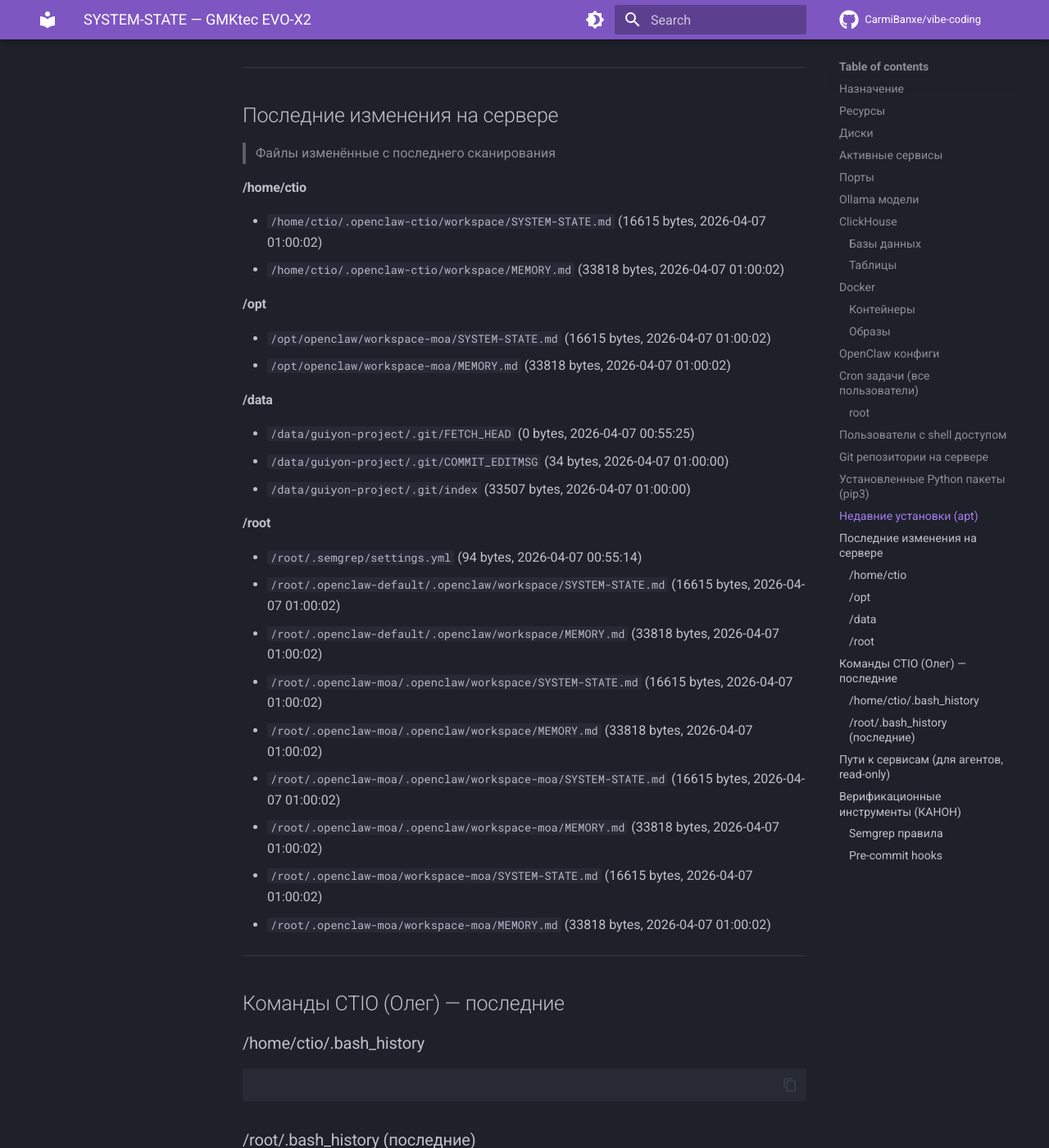
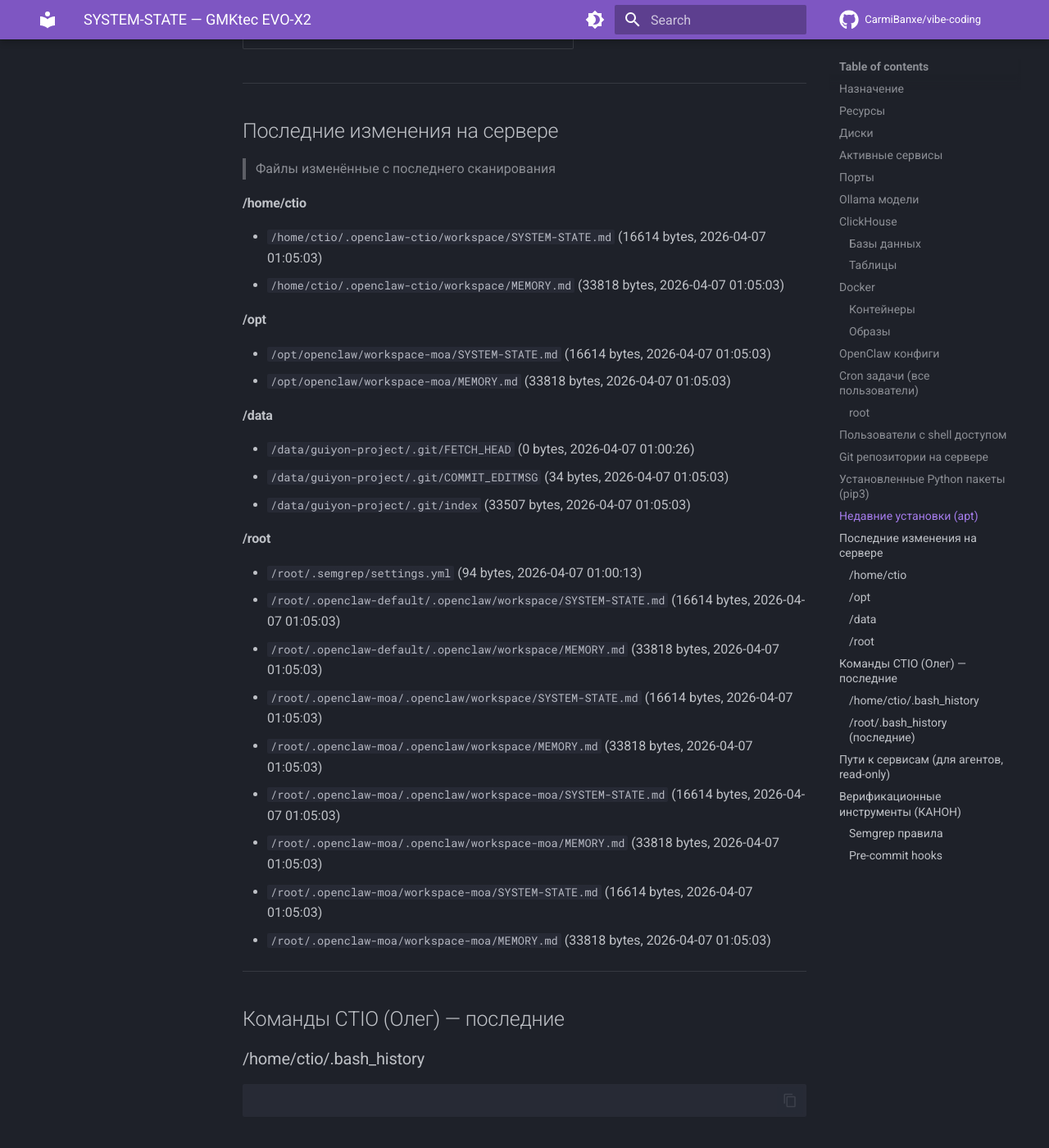
Before and after one commit to CarmiBanxe/vibe-coding, an MkDocs documentation site: the page built from docs/SYSTEM-STATE.md, in a window 1280 px wide and 1400 px high, scrolled down 13841 px. Shown: the whole window at 82% size. Built offline with MkDocs 1.6.1 and Material for MkDocs 9.7.7, drawn with Linux system fonts in a browser that asks for light colours; comment, search, counter and statistics services are not loaded; some of the changed text lies outside the part shown.

Commit message:
auto: SYSTEM-STATE v2 update (2026-04-07 01:05 CEST)

```diff
--- a/docs/SYSTEM-STATE.md
+++ b/docs/SYSTEM-STATE.md
@@ -1,6 +1,6 @@
 # SYSTEM-STATE — GMKtec EVO-X2
 > Автоматически обновляется каждые 5 минут
-> Последнее сканирование: 2026-04-07 01:00 CEST
+> Последнее сканирование: 2026-04-07 01:05 CEST
 > Источник: ctio-watcher.sh v2 (cron)
 
 ## Назначение
@@ -11,8 +11,8 @@
 ---
 
 ## Ресурсы
-- RAM: 11Gi / 30Gi (free: 2.3Gi)
-- Load: 2.33 2.32 2.32
+- RAM: 11Gi / 30Gi (free: 1.9Gi)
+- Load: 1.77 2.01 2.18
 - GPU VRAM used: 58.5 GB
 
 ## Диски
@@ -187,8 +188,8 @@
 | qwen3-banxe-v2:latest | 17.3 GB | 2026-04-03 |
 | qwen3-banxe:latest | 17.3 GB | 2026-04-02 |
 | qwen3:30b-a3b | 17.3 GB | 2026-04-02 |
+| huihui_ai/glm-4.7-flash-abliterated:latest | 17.5 GB | 2026-03-26 |
 | gurubot/gpt-oss-derestricted:20b | 14.7 GB | 2026-03-26 |
-| huihui_ai/glm-4.7-flash-abliterated:latest | 17.5 GB | 2026-03-26 |
 
 ## ClickHouse
 ### Базы данных
@@ -379,28 +380,28 @@
 
 
 #### /home/ctio
-- `/home/ctio/.openclaw-ctio/workspace/SYSTEM-STATE.md` (16615 bytes, 2026-04-07 01:00:02)
-- `/home/ctio/.openclaw-ctio/workspace/MEMORY.md` (33818 bytes, 2026-04-07 01:00:02)
+- `/home/ctio/.openclaw-ctio/workspace/SYSTEM-STATE.md` (16614 bytes, 2026-04-07 01:05:03)
+- `/home/ctio/.openclaw-ctio/workspace/MEMORY.md` (33818 bytes, 2026-04-07 01:05:03)
 
 #### /opt
-- `/opt/openclaw/workspace-moa/SYSTEM-STATE.md` (16615 bytes, 2026-04-07 01:00:02)
-- `/opt/openclaw/workspace-moa/MEMORY.md` (33818 bytes, 2026-04-07 01:00:02)
+- `/opt/openclaw/workspace-moa/SYSTEM-STATE.md` (16614 bytes, 2026-04-07 01:05:03)
+- `/opt/openclaw/workspace-moa/MEMORY.md` (33818 bytes, 2026-04-07 01:05:03)
 
 #### /data
-- `/data/guiyon-project/.git/FETCH_HEAD` (0 bytes, 2026-04-07 00:55:25)
-- `/data/guiyon-project/.git/COMMIT_EDITMSG` (34 bytes, 2026-04-07 01:00:00)
-- `/data/guiyon-project/.git/index` (33507 bytes, 2026-04-07 01:00:00)
+- `/data/guiyon-project/.git/FETCH_HEAD` (0 bytes, 2026-04-07 01:00:26)
+- `/data/guiyon-project/.git/COMMIT_EDITMSG` (34 bytes, 2026-04-07 01:05:03)
+- `/data/guiyon-project/.git/index` (33507 bytes, 2026-04-07 01:05:03)
 
 #### /root
-- `/root/.semgrep/settings.yml` (94 bytes, 2026-04-07 00:55:14)
-- `/root/.openclaw-default/.openclaw/workspace/SYSTEM-STATE.md` (16615 bytes, 2026-04-07 01:00:02)
-- `/root/.openclaw-default/.openclaw/workspace/MEMORY.md` (33818 bytes, 2026-04-07 01:00:02)
-- `/root/.openclaw-moa/.openclaw/workspace/SYSTEM-STATE.md` (16615 bytes, 2026-04-07 01:00:02)
-- `/root/.openclaw-moa/.openclaw/workspace/MEMORY.md` (33818 bytes, 2026-04-07 01:00:02)
-- `/root/.openclaw-moa/.openclaw/workspace-moa/SYSTEM-STATE.md` (16615 bytes, 2026-04-07 01:00:02)
-- `/root/.openclaw-moa/.openclaw/workspace-moa/MEMORY.md` (33818 bytes, 2026-04-07 01:00:02)
-- `/root/.openclaw-moa/workspace-moa/SYSTEM-STATE.md` (16615 bytes, 2026-04-07 01:00:02)
-- `/root/.openclaw-moa/workspace-moa/MEMORY.md` (33818 bytes, 2026-04-07 01:00:02)
+- `/root/.semgrep/settings.yml` (94 bytes, 2026-04-07 01:00:13)
+- `/root/.openclaw-default/.openclaw/workspace/SYSTEM-STATE.md` (16614 bytes, 2026-04-07 01:05:03)
+- `/root/.openclaw-default/.openclaw/workspace/MEMORY.md` (33818 bytes, 2026-04-07 01:05:03)
+- `/root/.openclaw-moa/.openclaw/workspace/SYSTEM-STATE.md` (16614 bytes, 2026-04-07 01:05:03)
+- `/root/.openclaw-moa/.openclaw/workspace/MEMORY.md` (33818 bytes, 2026-04-07 01:05:03)
+- `/root/.openclaw-moa/.openclaw/workspace-moa/SYSTEM-STATE.md` (16614 bytes, 2026-04-07 01:05:03)
+- `/root/.openclaw-moa/.openclaw/workspace-moa/MEMORY.md` (33818 bytes, 2026-04-07 01:05:03)
+- `/root/.openclaw-moa/workspace-moa/SYSTEM-STATE.md` (16614 bytes, 2026-04-07 01:05:03)
+- `/root/.openclaw-moa/workspace-moa/MEMORY.md` (33818 bytes, 2026-04-07 01:05:03)
 
 ---
 
```
Also changed, not shown: other parts of docs/SYSTEM-STATE.md (+3 -2 lines).
